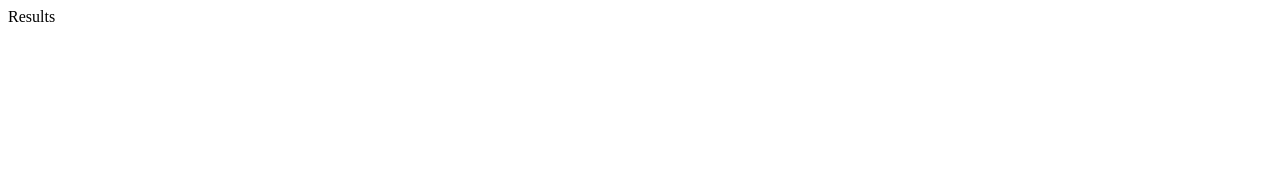
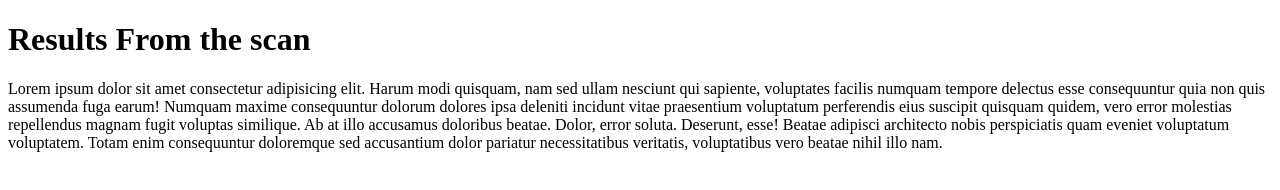
Before and after one commit to StealthyScripter/TempIntellicoders, a plain HTML site: page Frontend/templates/results.html in a window 1280 px wide. Drawn offline with Linux system fonts and the light colour scheme.

Commit message:
No changes

```diff
--- a/Frontend/templates/results.html
+++ b/Frontend/templates/results.html
@@ -6,7 +6,14 @@
     <title>Results</title>
 </head>
 <body>
-    Results
+    <div>
+        <h1>Results From the scan</h1>
+        <p>
+            Lorem ipsum dolor sit amet consectetur adipisicing elit. Harum modi quisquam, nam sed ullam nesciunt qui sapiente, voluptates facilis numquam tempore delectus esse consequuntur quia non quis assumenda fuga earum!
+            Numquam maxime consequuntur dolorum dolores ipsa deleniti incidunt vitae praesentium voluptatum perferendis eius suscipit quisquam quidem, vero error molestias repellendus magnam fugit voluptas similique. Ab at illo accusamus doloribus beatae.
+            Dolor, error soluta. Deserunt, esse! Beatae adipisci architecto nobis perspiciatis quam eveniet voluptatum voluptatem. Totam enim consequuntur doloremque sed accusantium dolor pariatur necessitatibus veritatis, voluptatibus vero beatae nihil illo nam.
+        </p>
+    </div>
 
     </body>
 </body>
```
